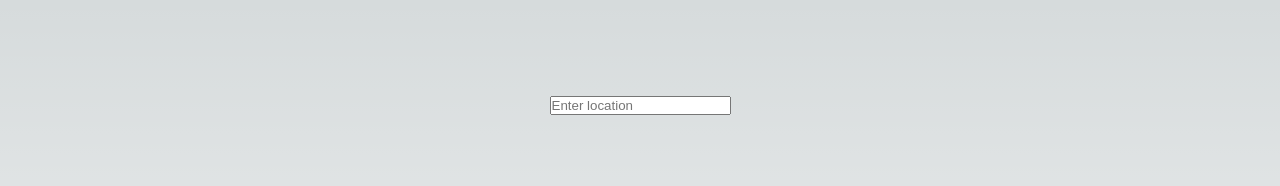
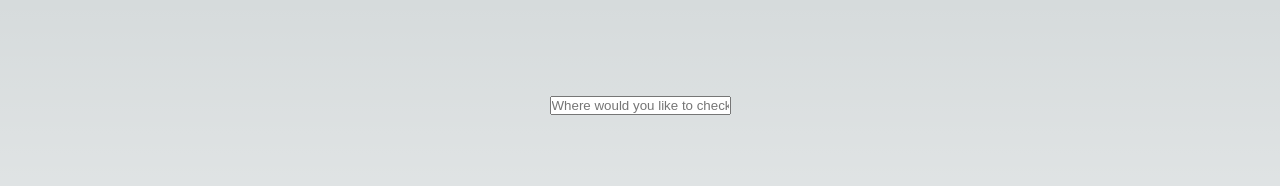
Before and after one commit to melysan/weather-melysa, a Next.js app: page / in a window 1280 px wide. Shown: the top 186 px of the page. Built offline with nearby package versions, Linux system fonts and the light colour scheme.

Commit message:
add data

```diff
--- a/pages/index.js
+++ b/pages/index.js
@@ -16,7 +16,7 @@ export default function Home() {
 
 
   let apiKey = "8194363f96ad5fe42294193fb37bd84f";
-  let lang = "vi";
+  let lang = "en";
   let units = "metric";
   const url = `https://api.openweathermap.org/data/2.5/weather?q=${location}&units=${units}&appid=${apiKey}&lang=${lang}`;
 
@@ -39,12 +39,11 @@ export default function Home() {
     }
   }
 
-
   return (
     <>
       <Head>
-        <title>Create Next App</title>
-        <meta name="description" content="Generated by create next app" />
+        <title>Weather</title>
+        <meta name="Weather" content="Weather" />
         <meta name="viewport" content="width=device-width, initial-scale=1" />
         <link rel="icon" href="/favicon.ico" />
       </Head>
@@ -53,15 +52,18 @@ export default function Home() {
         <input
           value={location}
           onChange={event => setLocation(event.target.value)}
-          placeholder="Enter location"
+          placeholder="Where would you like to check the weather?"
           onKeyDown={searchLocation}
           type="text"
         />
-        {data.name}
+        <div className={styles.countryName}>{data.name}</div>
         {
           weather && weather.map((w, index) => {
             return (
               <div key={index}>
+                <div>{data.main.temp} °C</div>
+                <div>{data.main.feels_like} °C</div>
+                <div>{data.wind.gust}</div>
                 <div>{w.description}</div>
                 <div>{w.main}</div>
               </div>
```
